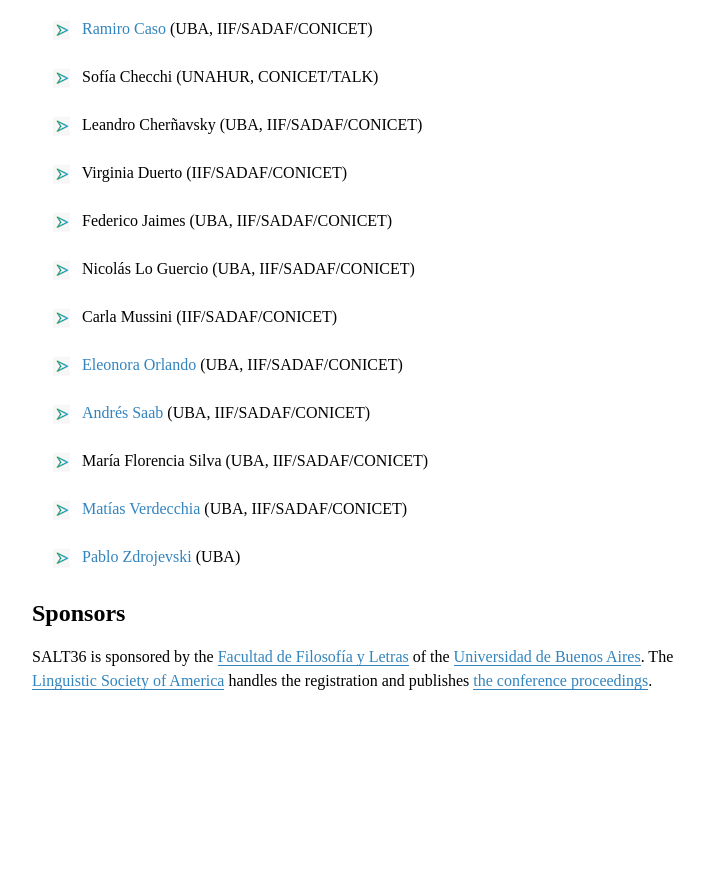
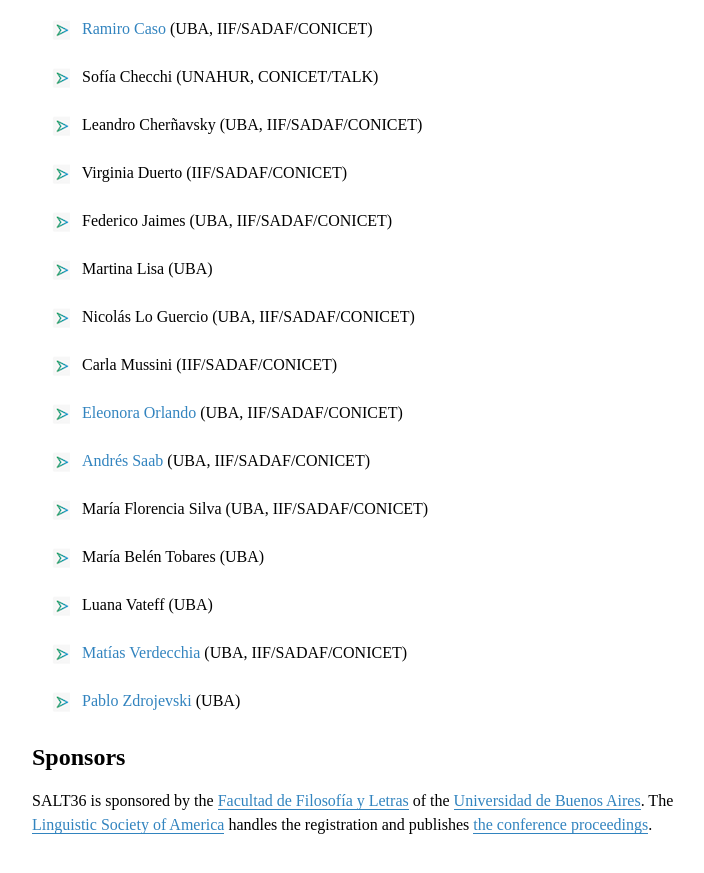
Before and after one commit to saltconf/salt36, a Jekyll site: the page built from index.md, in a window 1280 px wide and 900 px high, scrolled down 1504 px. Shown: the top 873 px of the window, without its empty margins (392-1096 px from the left). Built offline with Jekyll 4.4.1, drawn with Linux system fonts in a browser that asks for light colours; before the commit the page ends 2271 px from its top, so only the background shows below that.

Commit message:
organizing committee updated

```diff
--- a/_data/organizers.yml
+++ b/_data/organizers.yml
@@ -5,10 +5,13 @@
 - leandro-cherñavsky
 - virginia_duerto
 - federico_jaimes
+- martina_lisa
 - nicolas_loguercio
 - carla_mussini
 - eleonora_orlando
 - andres_saab
 - maria_florencia_silva
+- maria_belen_tobares
+- luana_vateff
 - matias_verdecchia
 - pablo_zdrojewski
--- a/_data/people.yml
+++ b/_data/people.yml
@@ -80,6 +80,21 @@ eleonora_orlando:
   - UBA
   - IIF/SADAF/CONICET
   website: "https://bicyt.conicet.gov.ar/fichas/p/eleonora-eva-orlando"
+maria_belen_tobares:
+  name: María Belén Tobares
+  institutions:
+  - UBA
+  website: null
+luana_vateff:
+  name: Luana Vateff
+  institutions:
+  - UBA
+  website: null
+martina_lisa:
+  name: Martina Lisa
+  institutions:
+  - UBA
+  website: null
 
 ####################
 # Invited speakers #
```
